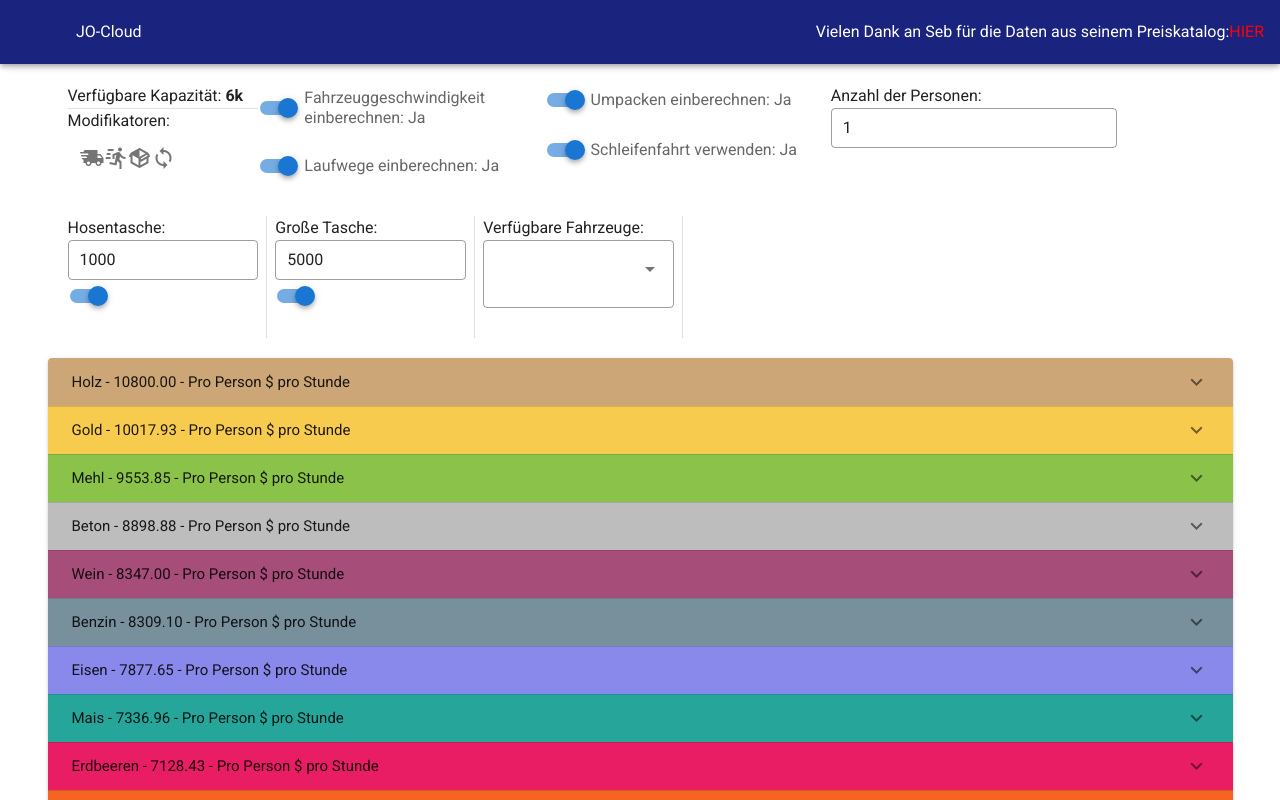
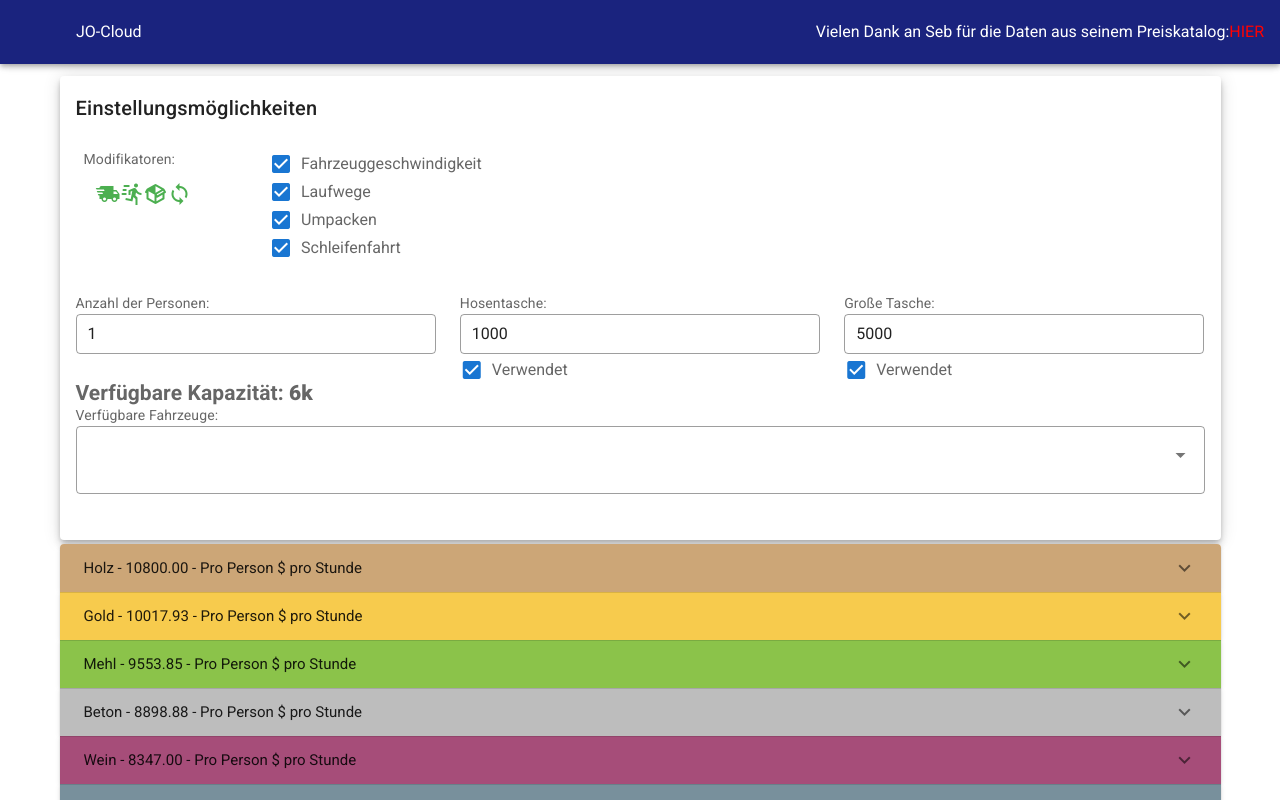
Before and after one commit to DaNeubi/ulifepreiskatalog, a Vue app: page / in a window 1280 px wide. Shown: the top 800 px of the page. Built offline with nearby package versions, Linux system fonts and the light colour scheme.

Commit message:
- design overhaul for the settings - car selection overhaul

```diff
--- a/src/preDefined/cars.ts
+++ b/src/preDefined/cars.ts
@@ -6,7 +6,7 @@ const cars: IVehicle[] = [
         name: "Rusty",
         speed: 65,
         capacity: 12000,
-        amount: 1,
+        amount: 0,
         active: true
     },
     {
@@ -14,7 +14,7 @@ const cars: IVehicle[] = [
         name: "Diverse",
         speed: 65,
         capacity: 15000,
-        amount: 1,
+        amount: 0,
         active: true
     },
     {
@@ -22,7 +22,7 @@ const cars: IVehicle[] = [
         name: "Tipper",
         speed: 65,
         capacity: 45000,
-        amount: 1,
+        amount: 0,
         active: true
     },
     {
@@ -30,7 +30,7 @@ const cars: IVehicle[] = [
         name: "Mule",
         speed: 65,
         capacity: 60000,
-        amount: 1,
+        amount: 0,
         active: true
     },
     {
@@ -38,7 +38,7 @@ const cars: IVehicle[] = [
         name: "Rubble",
         speed: 65,
         capacity: 60000,
-        amount: 1,
+        amount: 0,
         active: true
     },
     {
@@ -46,7 +46,7 @@ const cars: IVehicle[] = [
         name: "Benson",
         speed: 65,
         capacity: 75000,
-        amount: 1,
+        amount: 0,
         active: true
     },
     {
@@ -54,7 +54,7 @@ const cars: IVehicle[] = [
         name: "Pounder",
         speed: 65,
         capacity: 105000,
-        amount: 1,
+        amount: 0,
         active: true
     },
     {
--- a/src/views/Home.vue
+++ b/src/views/Home.vue
@@ -1,95 +1,105 @@
 <template>
     <v-container>
+      <v-card class="mb-4" elevation="6">
+        <v-card-title>Einstellungsmöglichkeiten</v-card-title>
+        <v-card-text>
         <v-row no-gutters class="pa-2">
             <v-col cols="12" xs="12" sm="12" md="3" lg="2">
-                Verfügbare Kapazität: <b>{{currentCapacity | fancyUnits}}</b><br/>
-                <v-divider/>
                 Modifikatoren:
               <v-col xs="12" sm="12" md="12" lg="12" cols="12">
                 <v-tooltip bottom v-if="useVehicleSpeed">
                   <template v-slot:activator="{ on, attrs }">
-                    <v-icon v-on="on" v-bind="attrs">mdi-truck-fast</v-icon>
+                    <v-icon v-on="on" v-bind="attrs" color="green">mdi-truck-fast</v-icon>
                   </template>
                   <span><u>Fahrzeuggeschwindigkeit</u> wird mit einberechnet</span>
                 </v-tooltip>
                 <v-tooltip bottom v-if="useRunWays">
                   <template v-slot:activator="{ on, attrs }">
-                    <v-icon v-on="on" v-bind="attrs">mdi-run-fast</v-icon>
+                    <v-icon v-on="on" v-bind="attrs" color="green">mdi-run-fast</v-icon>
                   </template>
                   <span><u>Laufwege</u> werden mit einberechnet</span>
                 </v-tooltip>
                 <v-tooltip bottom v-if="useUmpacken">
                   <template v-slot:activator="{ on, attrs }">
-                    <v-icon v-on="on" v-bind="attrs">mdi-package-variant</v-icon>
+                    <v-icon v-on="on" v-bind="attrs" color="green">mdi-package-variant</v-icon>
                   </template>
                   <span>Zeit für's <u>Umpacken</u> wird mit einberechnet</span>
                 </v-tooltip>
                 <v-tooltip bottom v-if="useSchleifenfahrt">
                   <template v-slot:activator="{ on, attrs }">
-                    <v-icon v-on="on" v-bind="attrs">mdi-sync</v-icon>
+                    <v-icon v-on="on" v-bind="attrs" color="green">mdi-sync</v-icon>
                   </template>
                   <span><u>Schleifenfahrt</u> wird mit einberechnet. <u>Schleifenfahrt</u> ist der Weg vom Verkauf zurück zur 1. Station</span>
                 </v-tooltip>
               </v-col>
             </v-col>
             <v-col cols="12" sm="12" xs="12" md="3" lg="3">
-                <v-switch class="ma-0" v-model="useVehicleSpeed"
-                          :label="'Fahrzeuggeschwindigkeit einberechnen: ' + (useVehicleSpeed ? 'Ja' : 'Nein')"/>
-              <v-switch class="ma-0" v-model="useRunWays"
-                        :label="'Laufwege einberechnen: ' + (useRunWays ? 'Ja' : 'Nein')"/>
-            </v-col>
-            <v-col cols="12" xs="12" sm="12" md="3" lg="3">
-                <v-switch class="ma-0" v-model="useUmpacken"
-                          :label="'Umpacken einberechnen: ' + (useUmpacken? 'Ja' : 'Nein')"/>
-                <v-switch class="ma-0" v-model="useSchleifenfahrt"
-                          :label="'Schleifenfahrt verwenden: ' + (useSchleifenfahrt? 'Ja' : 'Nein')"/>
-            </v-col>
-            <v-col cols="12" xs="12" sm="12" md="3" lg="3">
-                Anzahl der Personen:
-                <v-text-field v-model.number="playerAmount" outlined dense type="number" min="1" hide-details/>
+              <v-checkbox hide-details v-model="useVehicleSpeed" class="ma-0" label="Fahrzeuggeschwindigkeit"/>
+              <v-checkbox hide-details v-model="useRunWays" class="ma-0" label="Laufwege"/>
+              <v-checkbox hide-details v-model="useUmpacken" class="ma-0" label="Umpacken"/>
+              <v-checkbox hide-details v-model="useSchleifenfahrt" class="ma-0" label="Schleifenfahrt"/>
             </v-col>
         </v-row>
-        <v-row no-gutters class="pa-2">
-            <v-col cols="12" xs="12" sm="12" md="2" lg="2">
+        <v-row>
+          <v-col>
+            Anzahl der Personen:
+            <v-text-field v-model.number="playerAmount" outlined dense type="number" min="1" hide-details @click="updateAvailableCapacity()"/>
+          </v-col>
+          <v-col>
             Hosentasche:
             <v-text-field v-model.number="currentTrousersCapacity" outlined dense type="number" min="0"
                           hide-details class="pa-0 ma-0"/>
-                <v-switch v-model="useTrousers" class="ma-0" @change="updateAvailableCapacity()"/>
+            <v-checkbox hide-details v-model="useTrousers" class="ma-0" :label=" useTrousers ? 'Verwendet' : 'Nicht verwendet'" @change="updateAvailableCapacity()"/>
           </v-col>
-            <v-divider vertical class="ml-2 mr-2"/>
-            <v-col cols="12" xs="12" sm="12" md="2" lg="2">
+          <v-col>
             Große Tasche:
             <v-text-field v-model.number="currentBigBagCapacity" outlined dense type="number" min="0" hide-details/>
-                <v-switch v-model="useBigBag" class="ma-0" @change="updateAvailableCapacity()"/>
+            <v-checkbox hide-details v-model="useBigBag" class="ma-0" :label=" useBigBag ? 'Verwendet' : 'Nicht verwendet'" @change="updateAvailableCapacity()"/>
           </v-col>
-            <v-divider vertical class="ml-2 mr-2"/>
-            <v-col cols="12" xs="12" sm="12" md="2" lg="2">
+        </v-row>
+          <h2>Verfügbare Kapazität: <b>{{currentCapacity | fancyUnits}}</b><br/></h2>
+        <v-row no-gutters>
+            <v-col>
                 Verfügbare Fahrzeuge:
-                <v-autocomplete v-model="currentlySelectedCars" outlined :items="allCars" item-text="name"
+              <v-autocomplete :value="currentlySelectedCars" outlined :items="allCars" item-text="name"
                               multiple item-value="id" chips deletable-chips return-object
-                                @change="vehicleProgress()"/>
+                              @change="vehicleProgress()">
+                <template v-slot:item="{ item }" >
+                  <v-list-item @click="updateCurrentlySelectedVehicles(item,1)" :disabled="item.amount > 0">
+                    <v-list-item-content>
+                      {{ item.name }}
+                    </v-list-item-content>
+                  </v-list-item>
+                </template>
+                <template v-slot:selection="{ item }">
+                  <v-chip close
+                          @click:close="updateCurrentlySelectedVehicles(item,2)"
+                          :close-icon="item.amount > 1 ? 'mdi-minus-circle' : 'mdi-close-circle'"
+                  ><v-icon size="18" @click="updateCurrentlySelectedVehicles(item,1)" class="pr-1">mdi-plus-circle</v-icon> {{item.name}} ({{item.amount}})
+                  </v-chip>
+                </template>
+              </v-autocomplete>
             </v-col>
-            <v-divider vertical class="ml-2"></v-divider>
-            <v-col cols="12" xs="12" sm="12" md="5" lg="5">
-                <v-slide-group mandatory multiple show-arrows class="pa-3">
-                    <v-slide-item v-for="car in currentlySelectedCars" :key="car.name">
-                        <v-card elevation="5" class="ma-1">
-                            <v-card-text><b>{{car.name}}</b></v-card-text>
-                            <v-card-text>
-                                Kapazität:<br/>
-                                {{car.capacity | fancyUnits}}
-                                <v-switch v-model="car.active" @change="updateAvailableCapacity()"/>
-                                <v-text-field v-model.number="car.amount" outlined dense type="number" min="0"
-                                              hide-details @change="updateAvailableCapacity()"
-                                              @click="updateAvailableCapacity()"/>
+            <v-expansion-panels accordion v-if="expertMode">
+              <v-expansion-panel v-for="car in currentlySelectedCars" :key="car.name">
+                <v-expansion-panel-header>{{car.name}} -- Kapazität: {{car.capacity * car.amount | fancyUnits()}} -- Anzahl: {{car.amount}}</v-expansion-panel-header>
+                <v-expansion-panel-content>
+                  <v-row>
+                    <v-col>
+                    Kapazität:
+                    <v-text-field v-model.number="car.capacity" outlined dense type="number" min="0"/>
+                    Geschwindigkeit:
+                    <v-text-field v-model.number="car.speed" outlined dense type="number" min="0"/>
+                    </v-col>
+                  </v-row>
+                </v-expansion-panel-content>
+              </v-expansion-panel>
+            </v-expansion-panels>
+        </v-row>
         </v-card-text>
       </v-card>
-                    </v-slide-item>
-                </v-slide-group>
-            </v-col>
-        </v-row>
         <v-row>
-            <v-expansion-panels accordion>
+            <v-expansion-panels accordion class="pl-3 pr-3">
                 <v-expansion-panel v-for="jobCalculation in calculateJobs(allJobs)" :key="jobCalculation.job.id">
                     <v-expansion-panel-header :color="jobCalculation.job.jobColor[0]" v-ripple>
                       {{jobCalculation.job.name}} - {{ (calculateProfitPerPersonPerSecond(jobCalculation)
@@ -201,6 +211,7 @@ import IJobCalculation from "@/types/IJobCalculation";
 @Component
 export default class Configurator extends Vue{
     /* Variables */
+    expertMode = false;
 
     /* Inventory*/
     currentTrousersCapacity = 1000;
@@ -387,7 +398,7 @@ export default class Configurator extends Vue{
      * Get the maximum available Capacity for the current selection
      */
     updateAvailableCapacity(){
-        let fullCapacity = (this.useTrousers ? this.currentTrousersCapacity : 0)
+        let fullCapacity = (this.useTrousers ? this.currentTrousersCapacity * this.playerAmount : 0)
             + (this.useBigBag ? this.currentBigBagCapacity : 0);
         this.currentlySelectedCars.forEach((item) => {
             if(item.active){
@@ -409,6 +420,41 @@ export default class Configurator extends Vue{
         return fullSpeed / this.currentlySelectedCars.length;
     }
 
+  /***
+   * Updates the array of currently selected cars
+   * @param currentVehicle the vehicle
+   * @param mathType 1: add; 2: substract
+   */
+    updateCurrentlySelectedVehicles(currentVehicle: IVehicle, mathType: number){
+      const vehicle = this.currentlySelectedCars.find(vehicle => vehicle.id === currentVehicle.id);
+      if(vehicle !== undefined){
+        switch (mathType){
+          case 1:
+            vehicle.amount++;
+            this.updateAvailableCapacity();
+            break;
+          case 2:
+            //check if vehicle needs to be deleted from the array
+            if((vehicle.amount - 1) > 0){
+              vehicle.amount--;
+            }
+            else{
+              vehicle.amount--;
+              Vue.delete(this.currentlySelectedCars, this.currentlySelectedCars.findIndex(vehicle => vehicle.id === currentVehicle.id))
+            }
+            this.updateAvailableCapacity();
+            break;
+          default:
+            break;
+        }
+      }
+      else{
+        this.currentlySelectedCars.push(currentVehicle);
+        currentVehicle.amount++;
+      }
+      console.log(this.currentlySelectedCars)
+    }
+
 }
 </script>
 
```
Lines whose indentation alone changed are shown as unchanged.
